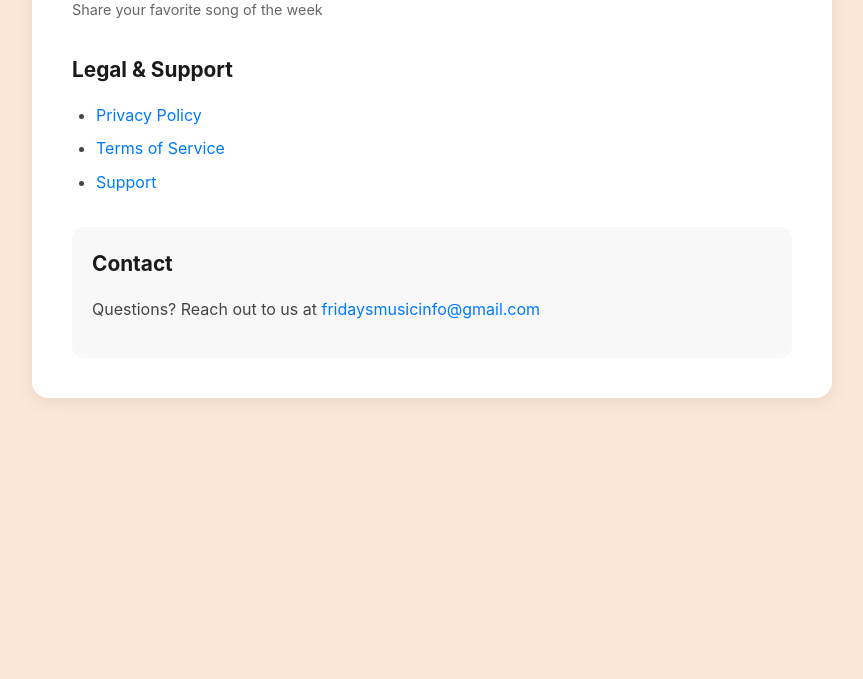
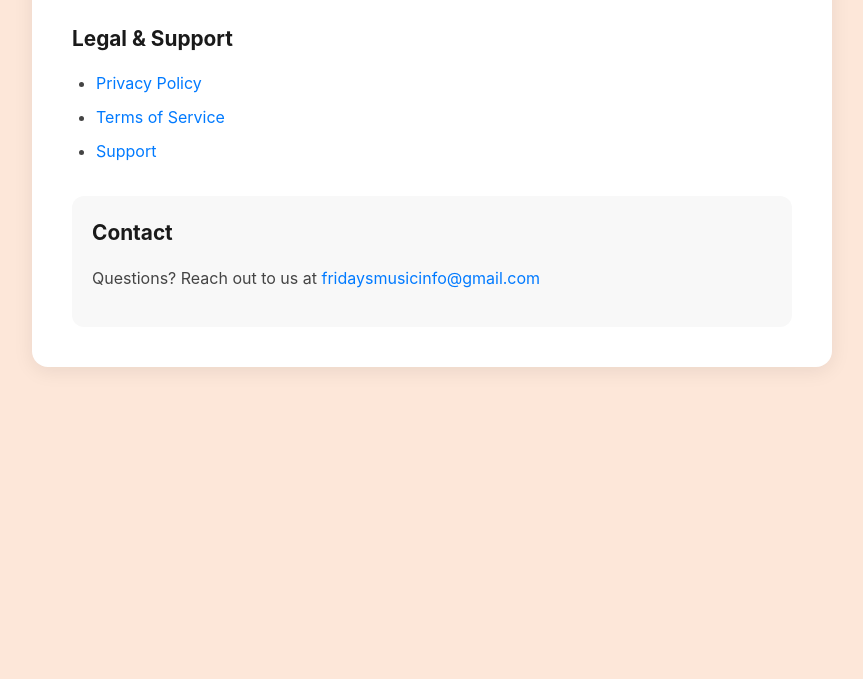
Before and after one commit to fridaysmusicinfo/documents, a plain HTML site: page index.html in a window 1280 px wide. Shown: the part 121-800 px from the top of the page, without its empty margins (208-1071 px from the left). Drawn offline with Linux system fonts and the light colour scheme.

Commit message:
small content update to test git key

```diff
--- a/index.html
+++ b/index.html
@@ -9,7 +9,6 @@
 <body>
     <div class="container">
         <h1>Fridays</h1>
-        <p class="last-updated">Share your favorite song of the week</p>
 
         <h2>Legal & Support</h2>
 
```
